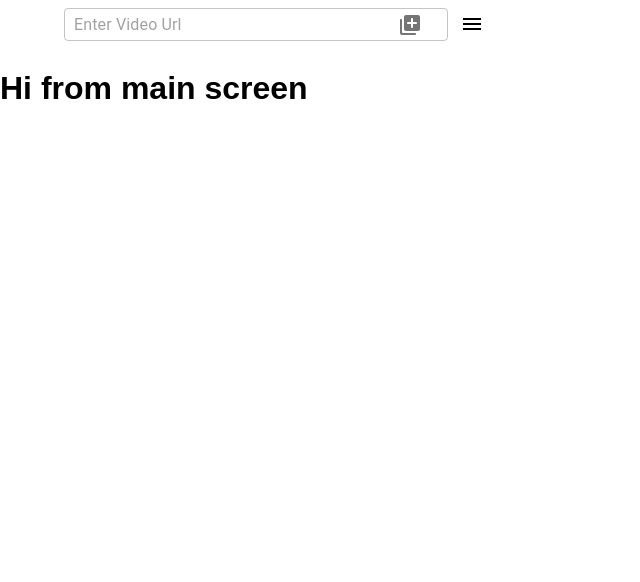
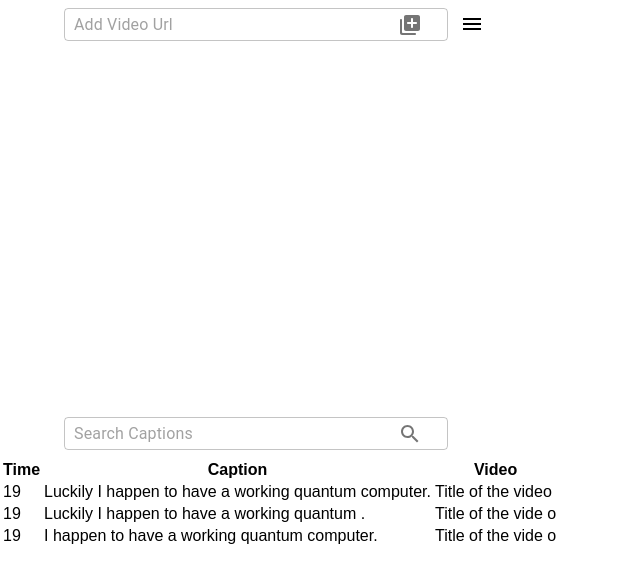
Before and after one commit to preetpatel/MSAScribrFrontEnd, a React (Create React App) app: page / in a window 1280 px wide. Shown: the top 582 px of the page, without its empty margins (0-640 px from the left). Built offline with nearby package versions, Linux system fonts and the light colour scheme; the HTML template or start-up script is replaced by a standard one.

Commit message:
Adding Video Player and a Caption Area

```diff
--- a/package.json
+++ b/package.json
@@ -10,6 +10,7 @@
     "react-dom": "^16.8.6",
     "react-facebook-login": "^4.1.1",
     "react-navigation": "^3.11.0",
+    "react-player": "^1.11.1",
     "react-scripts-ts": "3.1.0"
   },
   "scripts": {
--- a/src/Components/CaptionArea.tsx
+++ b/src/Components/CaptionArea.tsx
@@ -0,0 +1,114 @@
+import { IconButton } from '@material-ui/core';
+import InputAdornment from '@material-ui/core/InputAdornment';
+import TextField from '@material-ui/core/TextField'
+import Search from '@material-ui/icons/Search'
+import * as React from 'react'
+
+interface IState {
+    input: string
+    result: any
+}
+
+export default class CaptionArea extends React.Component<{}, IState>{
+    public constructor(props: any) {
+        super(props);
+        this.state = {
+            input: "",
+            result: {
+                "videoCount": "2",
+                "videos": [
+                    {
+                        "matchingCaptions": [
+                            {
+                                "matchingCaption": "Luckily I happen to have a working quantum computer.",
+                                "time": "19",
+                                "timedURL": "119",
+                            }
+                        ],
+                        "title": "Title of the video",
+                        "videoID": "1",
+                    },
+                    {
+                        "matchingCaptions": [
+                            {
+                                "matchingCaption": "Luckily I happen to have a working quantum .",
+                                "time": "19",
+                                "timedURL": "219",
+                            },
+                            {
+                                "matchingCaption": "I happen to have a working quantum computer.",
+                                "time": "19",
+                                "timedURL": "3 19",
+                            }
+                        ],
+                        "title": "Title of the vide o",
+                        "videoID": "2",
+                    },
+                ]
+            }
+        }
+    }
+
+    public search = () => {
+        // make call to the api
+    }
+
+    public handleTableClick = (timedURL: string) => {
+        console.log(timedURL)
+    }
+
+    public makeTableBody = (searchObject: any) => {
+        const toRet: any[] = [];
+        const errorCase = <div><p>Sorry you need to still search</p></div>
+        if(!("videos" in searchObject)){
+            return errorCase
+        }
+        searchObject.videos.forEach((video: any) => {
+            video.matchingCaptions.forEach((caption: any) => {
+                toRet.push(
+                    <tr onClick={() => this.handleTableClick(caption.timedURL)}>
+                        <td>{caption.time}</td>
+                        <td>{caption.matchingCaption}</td>
+                        <td>{video.title}</td>
+                    </tr>)
+            })
+        });
+        if(toRet.length === 0){
+            return errorCase
+        }
+        return toRet
+    }
+
+    public render() {
+        return (
+            <div>
+                <TextField
+                    id="Search-Bar"
+                    className="SearchBar"
+                    placeholder="Search Captions"
+                    margin="normal"
+                    variant="outlined"
+                    onChange={(event: any) => this.setState({ input: event.target.value })}
+                    value={this.state.input}
+                    InputProps={{
+                        endAdornment: <InputAdornment position="end">
+                            <IconButton onClick={this.search}>
+                                <Search />
+                            </IconButton>
+                        </InputAdornment>
+                    }}
+                />
+                <table>
+                    <tr>
+                        <th>Time</th>
+                        <th>Caption</th>
+                        <th>Video</th>
+                    </tr>
+                    <tbody>
+                        {this.makeTableBody(this.state.result)}
+                    </tbody>
+                </table>
+            </div>
+        )
+    }
+}
--- a/src/Components/Header.tsx
+++ b/src/Components/Header.tsx
@@ -6,6 +6,7 @@ import * as React from 'react';
 import SideMenu from 'src/Components/SideMenu';
 
 interface IProps{
+    addVideo:any,
     person:object
 }
 
@@ -22,8 +23,9 @@ export default class Header extends React.Component<IProps,IState> {
         }
     }
 
-    public addVideo(){
-        console.log("hello");
+    // Probably good to do some checking here but I really cbf
+    public addVideo = () =>{
+        this.props.addVideo(this.state.input)
     }
 
     public render() {
@@ -32,7 +34,7 @@ export default class Header extends React.Component<IProps,IState> {
                 <TextField
                     id= "Search-Bar"
                     className = "SearchBar"
-                    placeholder="Enter Video Url"
+                    placeholder="Add Video Url"
                     margin="normal"
                     variant="outlined"
                     onChange = { (event: any ) => this.setState({input:event.target.value})}
--- a/src/Components/SideMenu.tsx
+++ b/src/Components/SideMenu.tsx
@@ -28,7 +28,7 @@ export default class SideMenu extends React.Component<IProps, IState> {
         }
     }
 
-    public handleDrawerOpen = () => {
+    public handleDrawerChange = () => {
         this.setState({ open: !this.state.open})
     }
 
@@ -39,7 +39,7 @@ export default class SideMenu extends React.Component<IProps, IState> {
                     color="inherit"
                     aria-label="Open drawer"
                     edge="end"
-                    onClick={this.handleDrawerOpen}
+                    onClick={this.handleDrawerChange}
                     className="menuButton"
                 >
                     <MenuIcon />
@@ -49,7 +49,7 @@ export default class SideMenu extends React.Component<IProps, IState> {
                     id="drawer"
                     anchor="right"
                     open={this.state.open}
-                    onClose = {() => this.handleDrawerOpen()}
+                    onClose = {() => this.handleDrawerChange()}
                 >
                     <div>
                         {/*<img className="profileImage" src={this.props.person.picture.data.url}/>*/}
--- a/src/Screens/MainScreen/MainScreen.tsx
+++ b/src/Screens/MainScreen/MainScreen.tsx
@@ -1,19 +1,70 @@
 import * as React from 'react';
+import ReactPlayer from 'react-player'
+import CaptionArea from 'src/Components/CaptionArea'
 import Header from 'src/Components/Header'
 interface IProps {
     person: object
 }
 
-export default class MainScreen extends React.Component<IProps, {}>{
+interface IState {
+    player: any,
+    playingURL:string
+    videoList: object
+}
+
+export default class MainScreen extends React.Component<IProps,IState>{
     public constructor(props: any) {
         super(props);
+        this.state = {
+            player: null,
+            // got to love pewdiepie
+            playingURL:"https://www.youtube.com/watch?v=6NLy743EFIA",
+            videoList:{},
+        }
         console.log(this.props)
+    }
+
+    public setRef = (playerRef:any) => {
+        this.setState({
+            player: playerRef
+        })
+    }
+    // Never be silly always use arrow functions
+    // Object uses hash table under the hood avoid the duplication yo
+    public addVideo = (url:string) =>{
+        this.state.videoList[url] = true;
+        console.log(this.state.videoList)
+    }
+
+    // Better than rerendering the player but if its confusing let me know
+    public seek = (time:number) =>{
+        if(this.state.player !== null){
+            this.state.player.seekTo(time,'seconds')
+        }else{
+            console.log("Error Player is still null")
+        }
+    }
+
+    public updateURL = (url:string) => {
+        this.setState({playingURL:url})
     }
 
     public render() {
         return (<div>
-            <Header person={this.props.person}/>
-            <h1> Hi from main screen </h1>
+            <Header person={this.props.person} addVideo={this.addVideo}/>
+            <ReactPlayer
+                ref = {this.setRef}
+                controls = {true}
+                url={this.state.playingURL}
+                config={{
+                  youtube: {
+                    playerVars: { showinfo: 1 },
+                    preload: true
+                  }
+                }
+            }
+            />
+            <CaptionArea/>
         </div>)
     }
 }
```
Also changed, not shown: 1 other file (tests, documents, lock files or other folders).
